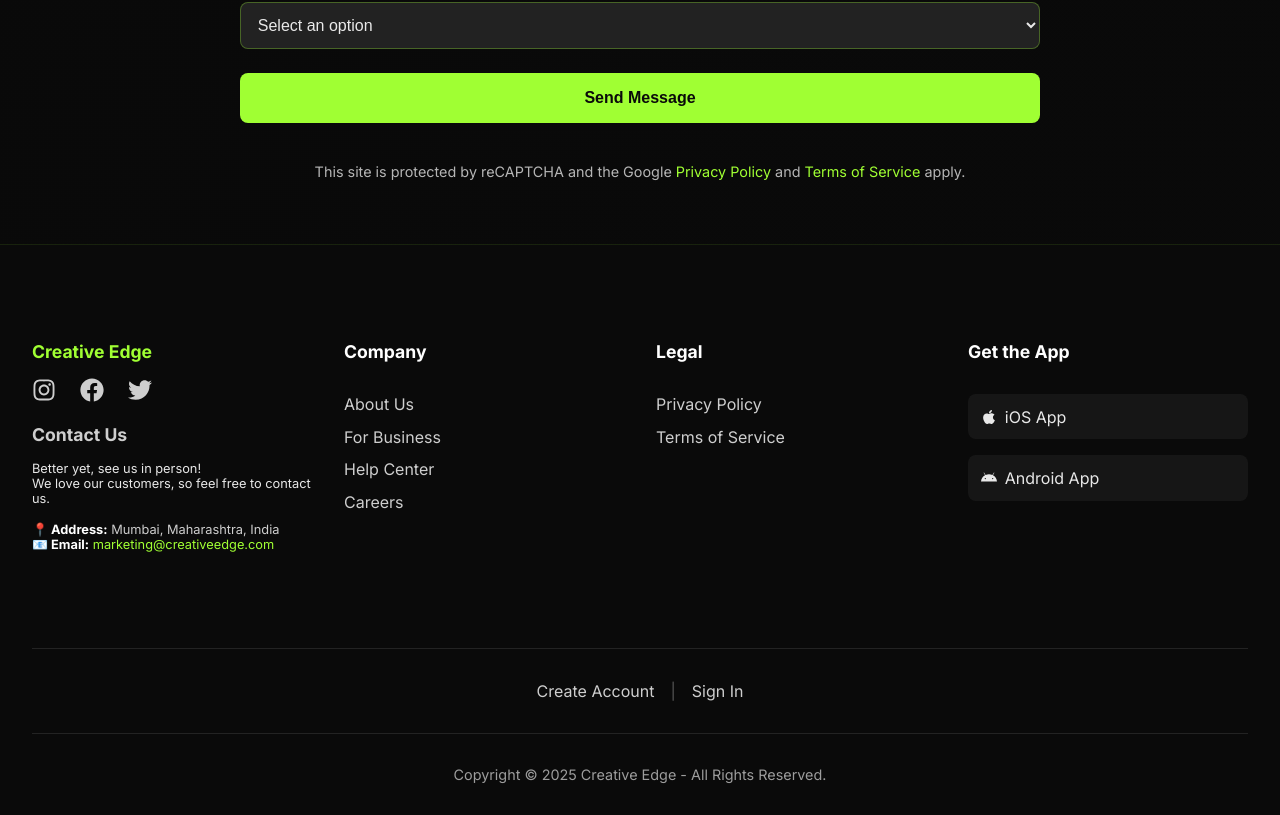
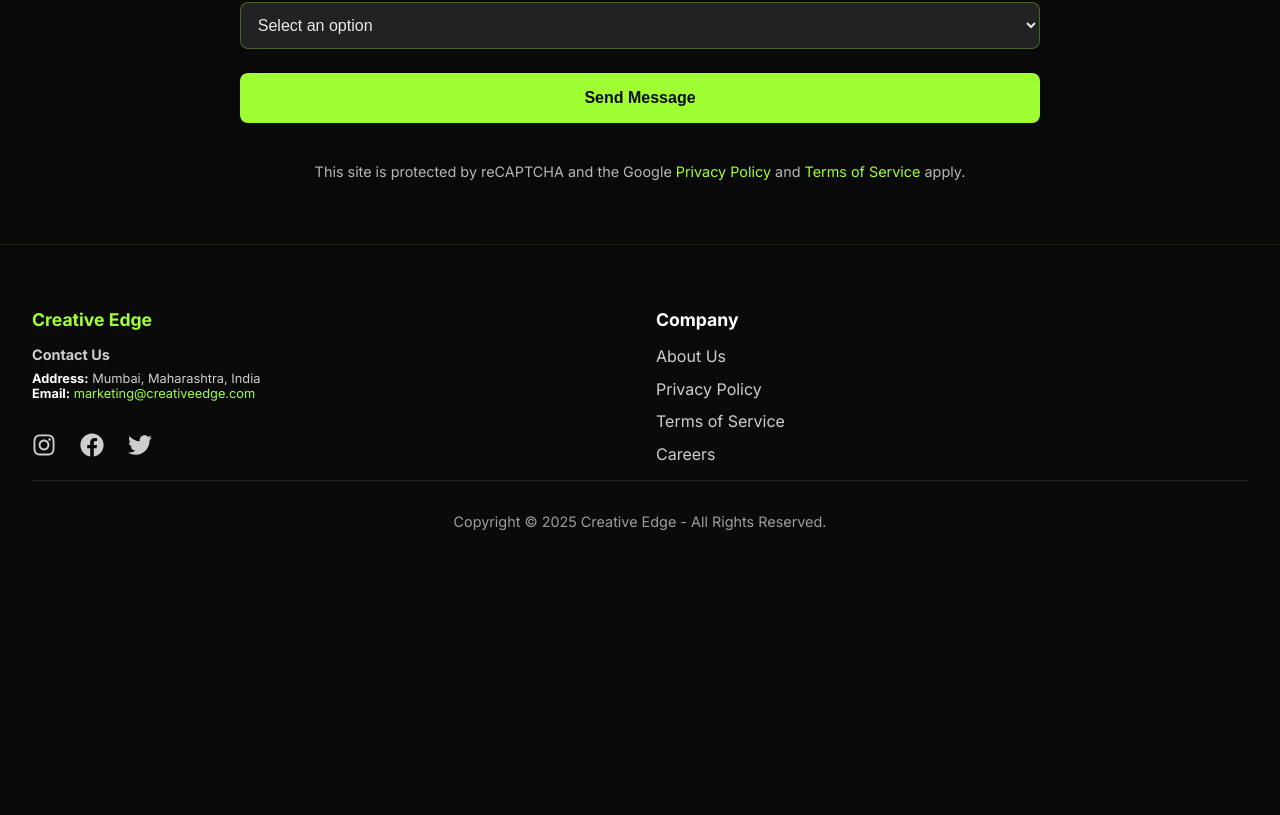
Before and after one commit to VaidyaHarshal/creativeEdge, a React (Vite) app: page / in a window 1280 px wide. Shown: the part 6397-7212 px from the top of the page. After the commit the page ends 6959 px from the top, so only its background shows below. Built offline with nearby package versions, Linux system fonts and the light colour scheme.

Commit message:
removed some redundant css

```diff
--- a/src/components/Footer.tsx
+++ b/src/components/Footer.tsx
@@ -1,10 +1,4 @@
-import {
-  FaInstagram,
-  FaFacebook,
-  FaTwitter,
-  FaApple,
-  FaAndroid,
-} from "react-icons/fa";
+import { FaInstagram, FaFacebook, FaTwitter } from "react-icons/fa";
 import { Link } from "react-router-dom";
 import "../styles/footer.css";
 
@@ -17,6 +11,19 @@
           {/* Brand Section */}
           <div className="footer-brand">
             <h4 className="footer-heading">Creative Edge</h4>
+            {/* Contact Section */}
+            <div className="contact-section">
+              <h4 className="contact-heading">Contact Us</h4>
+
+              <div className="contact-details">
+                <p>
+                  <strong>Address:</strong> Mumbai, Maharashtra, India
+                </p>
+                <p className="marketing-email">
+                  <strong>Email:</strong> marketing@creativeedge.com
+                </p>
+              </div>
+            </div>
             <div className="social-links">
               <a href="#" aria-label="Instagram">
                 <FaInstagram />
@@ -28,23 +35,6 @@
                 <FaTwitter />
               </a>
             </div>
-            {/* Contact Section */}
-            <div className="contact-section">
-              <h4 className="contact-heading">Contact Us</h4>
-              <p className="contact-text">
-                Better yet, see us in person!
-                <br />
-                We love our customers, so feel free to contact us.
-              </p>
-              <div className="contact-details">
-                <p>
-                  <strong>📍 Address:</strong> Mumbai, Maharashtra, India
-                </p>
-                <p className="marketing-email">
-                  <strong>📧 Email:</strong> marketing@creativeedge.com
-                </p>
-              </div>
-            </div>
           </div>
           {/* Company */}
           <div className="footer-group">
@@ -53,22 +43,7 @@
               <li>
                 <Link to="/about">About Us</Link>
               </li>
-              <li>
-                <Link to="/business">For Business</Link>
-              </li>
-              <li>
-                <Link to="/partners">Help Center</Link>
-              </li>
-              <li>
-                <Link to="/careers">Careers</Link>
-              </li>
-            </ul>
-          </div>
 
-          {/* Legal */}
-          <div className="footer-group">
-            <h4 className="footer-subheading">Legal</h4>
-            <ul className="footer-links">
               <li>
                 <a
                   href="https://policies.google.com/privacy"
@@ -87,28 +62,11 @@
                   Terms of Service
                 </a>
               </li>
+              <li>
+                <Link to="/careers">Careers</Link>
+              </li>
             </ul>
           </div>
-
-          {/* Apps */}
-          <div className="footer-group">
-            <h4 className="footer-subheading">Get the App</h4>
-            <div className="app-links">
-              <a href="#" className="app-button">
-                <FaApple /> iOS App
-              </a>
-              <a href="#" className="app-button">
-                <FaAndroid /> Android App
-              </a>
-            </div>
-          </div>
-        </div>
-
-        {/* Account Links */}
-        <div className="account-links">
-          <Link to="/signup">Create Account</Link>
-          <span className="divider">|</span>
-          <Link to="/login">Sign In</Link>
         </div>
       </div>
 
--- a/src/styles/footer.css
+++ b/src/styles/footer.css
@@ -25,18 +25,12 @@
 
 .contact-section {
   border-radius: 16px;
-  margin-bottom: 2rem;
+  margin-bottom: 1rem;
 }
 
 .contact-heading {
-  font-size: 1.1rem;
-  margin-bottom: 1rem;
-}
-
-.contact-text {
-  color: rgba(255, 255, 255, 0.9);
-  margin-bottom: 1rem;
-  font-size: 0.8rem;
+  font-size: 0.9rem;
+  margin-bottom: 0.5rem;
 }
 
 .marketing-email {
@@ -69,9 +63,9 @@
 
 .footer-grid {
   display: grid;
-  grid-template-columns: repeat(auto-fit, minmax(200px, 1fr));
+  grid-template-columns: repeat(auto-fit, minmax(300px, 1fr));
   gap: 2rem;
-  padding: 2rem 0;
+  margin-bottom: 1rem;
 }
 
 .footer-group {
@@ -83,7 +77,6 @@
 .footer-subheading {
   color: #fff;
   font-size: 1.1rem;
-  margin: 0 0 1rem;
   font-weight: 600;
 }
 
@@ -129,24 +122,6 @@
   transform: translateY(-2px);
 }
 
-.account-links {
-  display: flex;
-  justify-content: center;
-  gap: 1rem;
-  padding: 2rem 0;
-  border-top: 1px solid rgba(255, 255, 255, 0.1);
-}
-
-.account-links a {
-  color: rgba(255, 255, 255, 0.8);
-  text-decoration: none;
-  transition: color 0.3s ease;
-}
-
-.account-links a:hover {
-  color: #a0ff33;
-}
-
 .divider {
   color: rgba(255, 255, 255, 0.3);
 }
@@ -168,12 +143,6 @@
     grid-template-columns: 1fr 1fr;
   }
 
-  .account-links {
-    flex-direction: column;
-    align-items: center;
-    gap: 0.5rem;
-  }
-
   .divider {
     display: none;
   }
```
